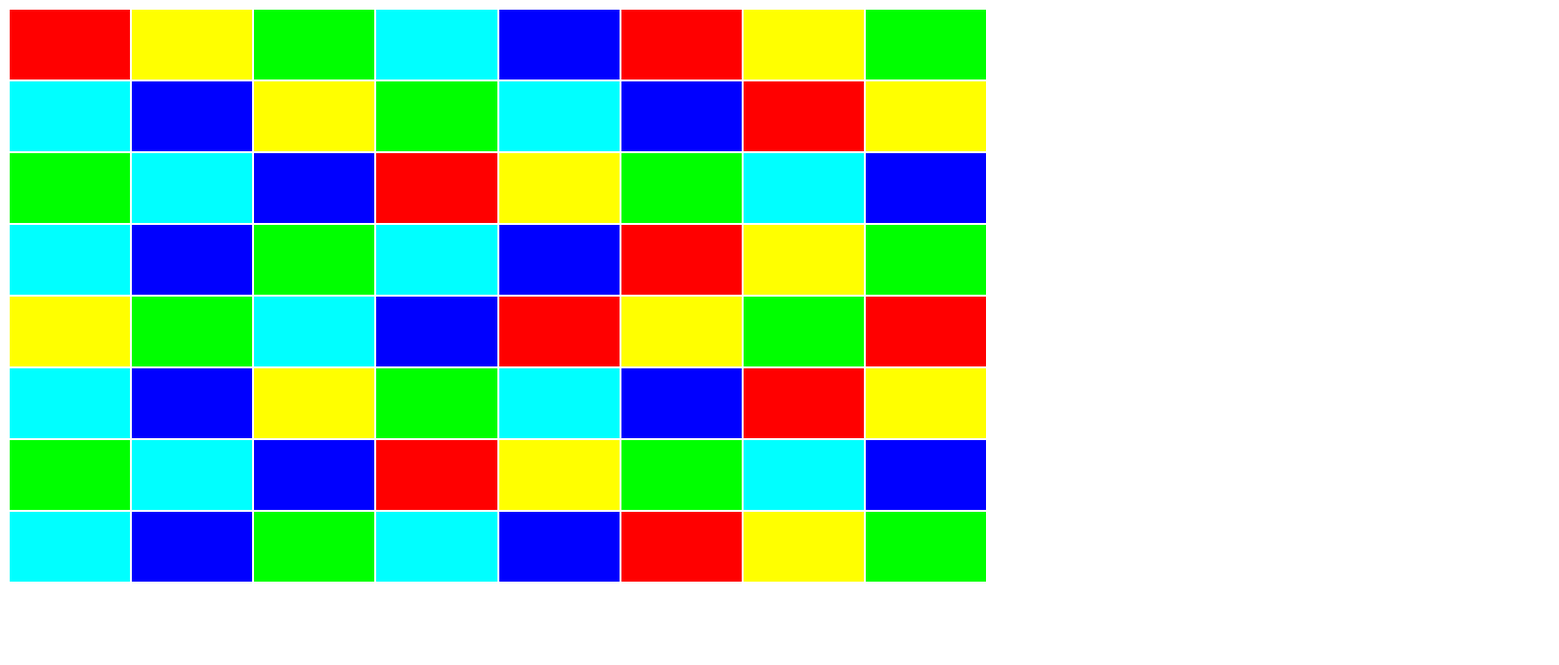
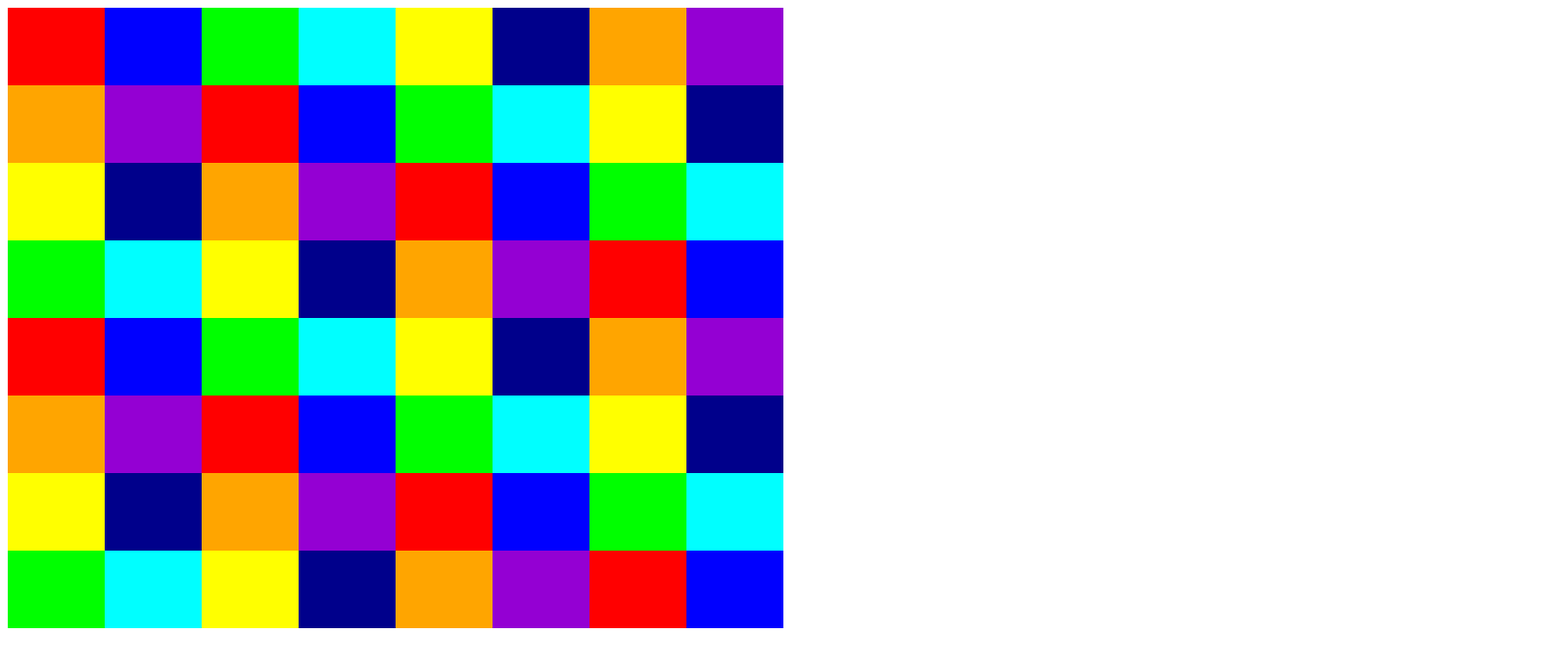
Before and after one commit to socklee416/SteelHacks2016, a plain HTML site: page grid.html in a window 1280 px wide. Shown: the whole page at 97% size, 1608 px wide, since content can reach past the window. Drawn offline with Linux system fonts and the light colour scheme.

Commit message:
new grid

```diff
--- a/grid.html
+++ b/grid.html
@@ -6,110 +6,149 @@
 
 <title>Login</title>
 <style>
-.wrapper {
-    text-align: center;
+#wrapper {
+  width:1600px;
+  clear:both;
 }
-
-.button {
-    position: absolute;
-    top: 50%;
+#red {
+  background-color:red;
+  height:80px;
+  width:100px;
+  float:left;
+}
+#blue {
+  background-color: blue;
+  height:80px;
+  width:100px;
+  float:left;
+}
+#green {
+  background-color:lime;
+  height:80px;
+  width:100px;
+  float:left;
+}
+#orange {
+  background-color:orange;
+  height:80px;
+  width:100px;
+  float:left;
+}
+#pink {
+  background-color:magenta;
+  height:80px;
+  width:100px;
+  float:left;
+}
+#cyan {
+  background-color:cyan;
+  height:80px;
+  width:100px;
+  float:left;
+}
+#yellow {
+  background-color:yellow;
+  height:80px;
+  width:100px;
+  float:left;
+}
+#navy {
+  background-color:darkblue;
+  height:80px;
+  width:100px;
+  float:left;
+}
+#purple {
+  background-color:darkviolet;
+  height:80px;
+  width:100px;
+  float:left;
 }
 </style>
 </head>
 
 <body>
+<div id="wrapper">
+  <div id="red"></div>
+  <div id="blue"></div>
+  <div id="green"></div>
+  <div id="cyan"></div>
+  <div id="yellow"></div>
+  <div id="navy"></div>
+  <div id="orange"></div>
+  <div id="purple"></div>
+</div>
+<div id="wrapper">
+  <div id="orange"></div>
+  <div id="purple"></div>
+  <div id="red"></div>
+  <div id="blue"></div>
+  <div id="green"></div>
+  <div id="cyan"></div>
+  <div id="yellow"></div>
+  <div id="navy"></div>
+</div>
+<div id="wrapper">
+  <div id="yellow"></div>
+  <div id="navy"></div>
+  <div id="orange"></div>
+  <div id="purple"></div>
+  <div id="red"></div>
+  <div id="blue"></div>
+  <div id="green"></div>
+  <div id="cyan"></div>
+</div>
+<div id="wrapper">
+  <div id="green"></div>
+  <div id="cyan"></div>
+  <div id="yellow"></div>
+  <div id="navy"></div>
+  <div id="orange"></div>
+  <div id="purple"></div>
+  <div id="red"></div>
+  <div id="blue"></div>
+</div>
+<div id="wrapper">
+  <div id="red"></div>
+  <div id="blue"></div>
+  <div id="green"></div>
+  <div id="cyan"></div>
+  <div id="yellow"></div>
+  <div id="navy"></div>
+  <div id="orange"></div>
+  <div id="purple"></div>
+</div>
+<div id="wrapper">
+  <div id="orange"></div>
+  <div id="purple"></div>
+  <div id="red"></div>
+  <div id="blue"></div>
+  <div id="green"></div>
+  <div id="cyan"></div>
+  <div id="yellow"></div>
+  <div id="navy"></div>
+</div>
+<div id="wrapper">
+  <div id="yellow"></div>
+  <div id="navy"></div>
+  <div id="orange"></div>
+  <div id="purple"></div>
+  <div id="red"></div>
+  <div id="blue"></div>
+  <div id="green"></div>
+  <div id="cyan"></div>
+</div>
+<div id="wrapper">
+  <div id="green"></div>
+  <div id="cyan"></div>
+  <div id="yellow"></div>
+  <div id="navy"></div>
+  <div id="orange"></div>
+  <div id="purple"></div>
+  <div id="red"></div>
+  <div id="blue"></div>
+</div>
 
-<div class = "wrapper">
-<table style="width:80%" height="80" >
-    <tr>
-	<td bgcolor="#FF0000" height="70"></td>
-	<td bgcolor="#FFFF00"></td>
-	<td bgcolor="#00FF00"></td>
-	<td bgcolor="#00FFFF"></td>
-	<td bgcolor="#0000FF"></td>
-	<td bgcolor="#FF0000"></td>
-	<td bgcolor="#FFFF00"></td>
-	<td bgcolor="#00FF00"></td>
-	</tr>
-
-
-    <tr>
-	<td bgcolor="#00FFFF"height = "70"></td>
-	<td bgcolor="#0000FF"></td>
-	<td bgcolor="#FFFF00"></td>
-	<td bgcolor="#00FF00"></td>
-	<td bgcolor="#00FFFF"></td>
-	<td bgcolor="#0000FF"></td>
-	<td bgcolor="#FF0000"></td>
-	<td bgcolor="#FFFF00"></td>
-	</tr>
-	<tr>
-	<td bgcolor="#00FF00"height="70"></td>
-	<td bgcolor="#00FFFF"></td>
-	<td bgcolor="#0000FF"></td>
-	<td bgcolor="#FF0000"></td>
-	<td bgcolor="#FFFF00"></td>
-	<td bgcolor="#00FF00"></td>
-	<td bgcolor="#00FFFF"></td>
-	<td bgcolor="#0000FF"></td>
-	</tr>
-	<tr>
-	<td bgcolor="#00FFFF" height="70"></td>
-	<td bgcolor="#0000FF"></td>
-	<td bgcolor="#00FF00"></td>
-	<td bgcolor="#00FFFF"></td>
-	<td bgcolor="#0000FF"></td>
-	<td bgcolor="#FF0000"></td>
-	<td bgcolor="#FFFF00"></td>
-	<td bgcolor="#00FF00"></td>
-	</tr>
-	<tr>
-	<td bgcolor="#FFFF00"></td>
-	<td bgcolor="#00FF00"></td>
-	<td bgcolor="#00FFFF"></td>
-	<td bgcolor="#0000FF"></td>
-	<td bgcolor="#FF0000"></td>
-	<td bgcolor="#FFFF00"></td>
-	<td bgcolor="#00FF00"></td>
-	<td bgcolor="#FF0000" height="70"></td>
-	</tr>
-
-
-    <tr>
-	<td bgcolor="#00FFFF"height = "70"></td>
-	<td bgcolor="#0000FF"></td>
-	<td bgcolor="#FFFF00"></td>
-	<td bgcolor="#00FF00"></td>
-	<td bgcolor="#00FFFF"></td>
-	<td bgcolor="#0000FF"></td>
-	<td bgcolor="#FF0000"></td>
-	<td bgcolor="#FFFF00"></td>
-	</tr>
-	<tr>
-	<td bgcolor="#00FF00"height="70"></td>
-	<td bgcolor="#00FFFF"></td>
-	<td bgcolor="#0000FF"></td>
-	<td bgcolor="#FF0000"></td>
-	<td bgcolor="#FFFF00"></td>
-	<td bgcolor="#00FF00"></td>
-	<td bgcolor="#00FFFF"></td>
-	<td bgcolor="#0000FF"></td>
-	</tr>
-	<tr>
-	<td bgcolor="#00FFFF" height="70"></td>
-	<td bgcolor="#0000FF"></td>
-	<td bgcolor="#00FF00"></td>
-	<td bgcolor="#00FFFF"></td>
-	<td bgcolor="#0000FF"></td>
-	<td bgcolor="#FF0000"></td>
-	<td bgcolor="#FFFF00"></td>
-	<td bgcolor="#00FF00"></td>
-	</tr>
-
-
-
-</table>
-</div>
 </body>
 
 </html>
```
